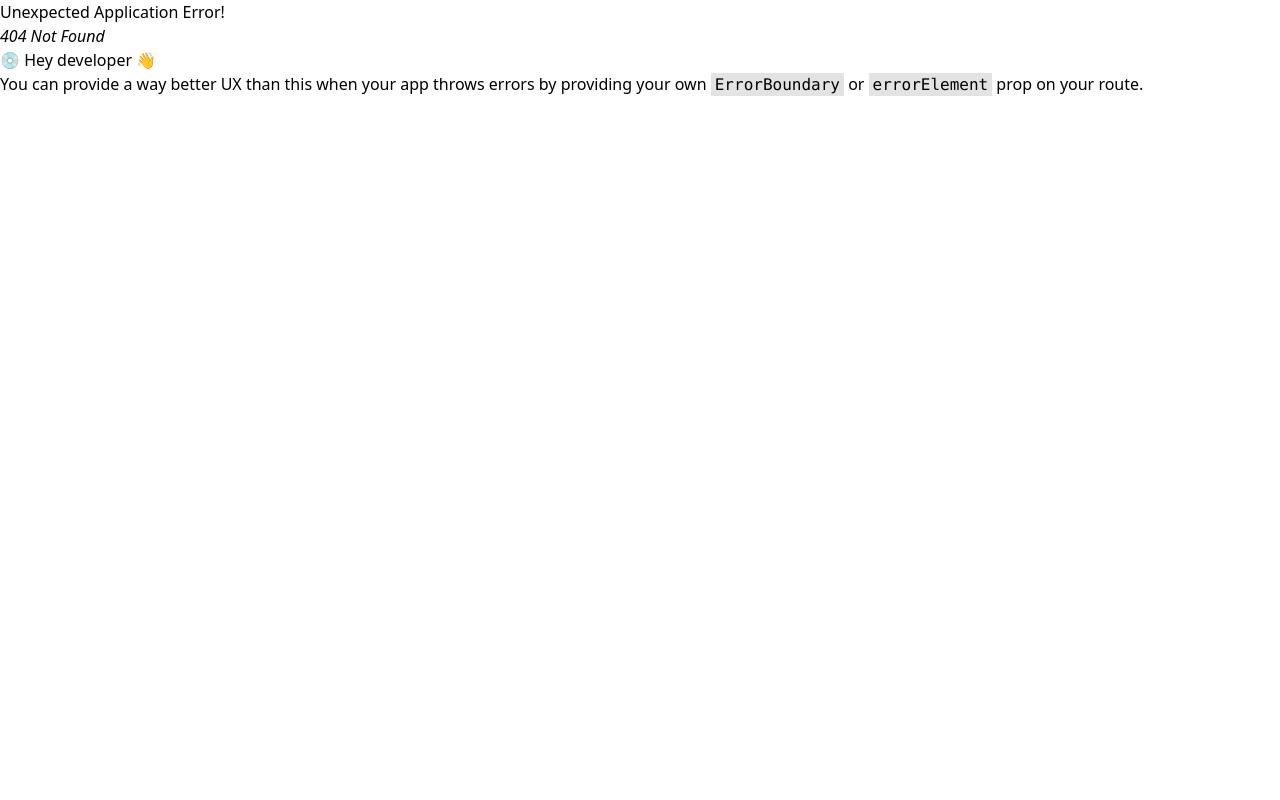
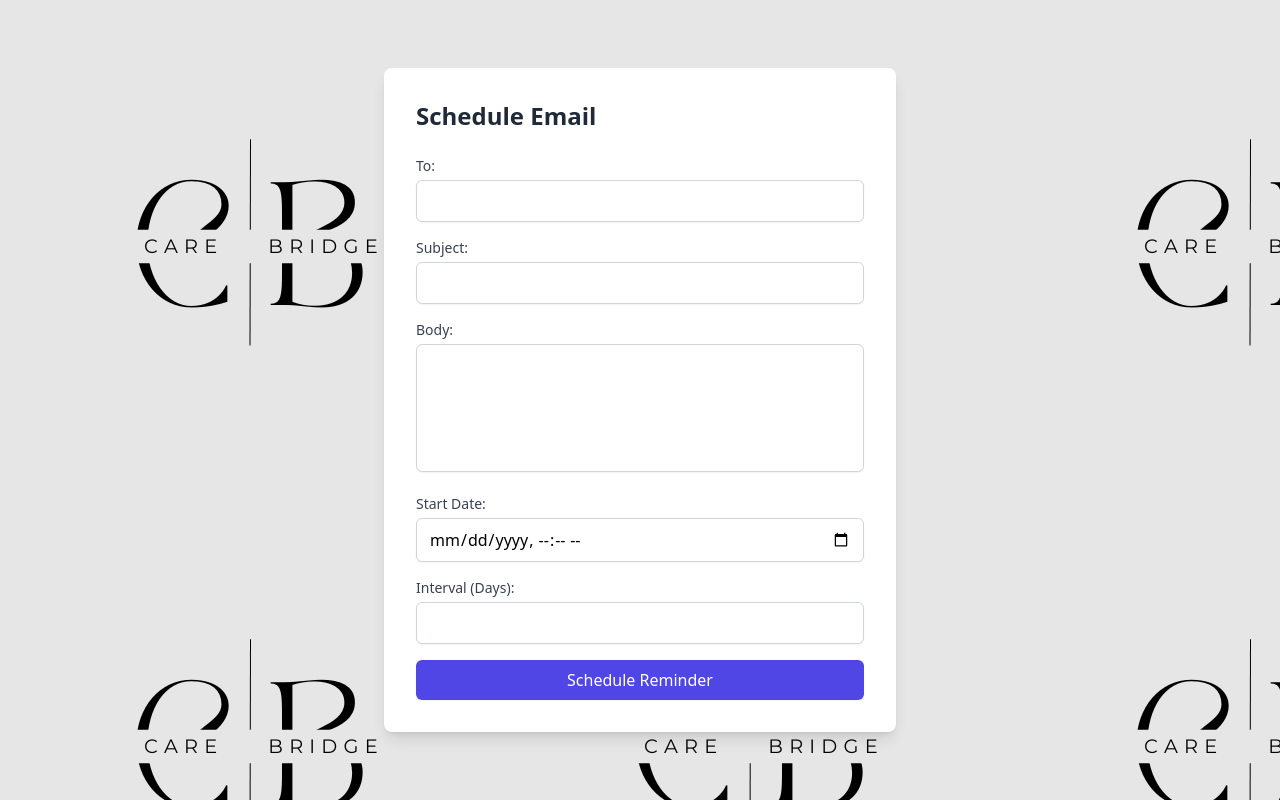
Before and after one commit to AarishShah/CareBridge, a React (Vite) app in the folder frontend/: page /doctor/dashboard/reminder in a window 1280 px wide. Before the commit this address had no page. Built offline with nearby package versions, Linux system fonts and the light colour scheme.

Commit message:
Add medicine reminder

```diff
--- a/frontend/src/App.jsx
+++ b/frontend/src/App.jsx
@@ -22,6 +22,7 @@ import ContactForm from "./components/header-links/ContactForm";
 import ReadAllPrescriptions from "./components/dashboards/prescription/ReadAllPrescriptions";
 import CreatePrescriptionForm from "./components/dashboards/prescription/CreatePrescriptionForm";
 import CreatePrescription from "./components/dashboards/prescription/CreatePrescription";
+import Reminder from './components/dashboards/reminders/Reminder';
 import AboutPage from "./components/header-links/AboutPage";
 import TeamPage from "./components/header-links/TeamPage";
 import DocFormTemp from "./components/auth/signup/DocFormTemp";
@@ -70,6 +71,7 @@ const router = createBrowserRouter([
   { path: "/patient/dashboard/medical-files/upload", element: <UploadFile /> },
   { path: "/patient/complete-profile", element: <FormTemp /> },
   { path: "/doctor/complete-profile", element: <DocFormTemp /> },
+  { path: '/doctor/dashboard/reminder', element: <Reminder /> },
   { path: "/prescription", element: <ReadAllPrescriptions /> },
   { path: "/create-prescription", element: <CreatePrescription /> },
   { path: "/create-prescription/:id", element: <CreatePrescriptionForm /> },
--- /dev/null
+++ b/frontend/src/components/dashboards/reminders/Reminder.jsx
@@ -0,0 +1,129 @@
+import { useState } from "react";
+import axios from "axios";
+import image from "../../../assets/2.png";
+
+const Reminder = () => {
+  const [emailData, setEmailData] = useState({
+    to: "",
+    subject: "",
+    text: "",
+    startDate: "",
+    intervalDays: "",
+  });
+  const [error, setError] = useState("");
+  const [success, setSuccess] = useState("");
+
+  const handleChange = (e) => {
+    setEmailData({
+      ...emailData,
+      [e.target.name]: e.target.value,
+    });
+  };
+
+  const handleSubmit = async (e) => {
+    e.preventDefault();
+
+    try {
+      await axios.post("http://localhost:5000/doctor/reminder", emailData, {
+        headers: {
+          Authorization: `Bearer ${localStorage.getItem("token")}`,
+        },
+      });
+      setSuccess("Email scheduled successfully!");
+      setError("");
+    } catch (err) {
+      setError("Failed to schedule email. Please check your input.");
+      setSuccess("");
+    }
+  };
+
+  return (
+    <div
+      className="flex items-center justify-center min-h-screen bg-gray-100"
+      style={{ backgroundImage: `url(${image})` }}
+    >
+      <div className="w-full max-w-lg p-8 bg-white shadow-lg rounded-lg">
+        <h1 className="text-2xl font-bold mb-6 text-gray-800">
+          Schedule Email
+        </h1>
+        <form onSubmit={handleSubmit} className="space-y-4">
+          <div>
+            <label className="block text-gray-700 text-sm font-medium mb-1">
+              To:
+            </label>
+            <input
+              type="email"
+              name="to"
+              value={emailData.to}
+              onChange={handleChange}
+              className="w-full px-3 py-2 border border-gray-300 rounded-md shadow-sm focus:outline-none focus:ring-2 focus:ring-indigo-500"
+              required
+            />
+          </div>
+          <div>
+            <label className="block text-gray-700 text-sm font-medium mb-1">
+              Subject:
+            </label>
+            <input
+              type="text"
+              name="subject"
+              value={emailData.subject}
+              onChange={handleChange}
+              className="w-full px-3 py-2 border border-gray-300 rounded-md shadow-sm focus:outline-none focus:ring-2 focus:ring-indigo-500"
+              required
+            />
+          </div>
+          <div>
+            <label className="block text-gray-700 text-sm font-medium mb-1">
+              Body:
+            </label>
+            <textarea
+              name="text"
+              value={emailData.text}
+              onChange={handleChange}
+              className="w-full px-3 py-2 border border-gray-300 rounded-md shadow-sm focus:outline-none focus:ring-2 focus:ring-indigo-500 h-32 resize-none"
+              required
+            ></textarea>
+          </div>
+          <div>
+            <label className="block text-gray-700 text-sm font-medium mb-1">
+              Start Date:
+            </label>
+            <input
+              type="datetime-local"
+              name="startDate"
+              value={emailData.startDate}
+              onChange={handleChange}
+              className="w-full px-3 py-2 border border-gray-300 rounded-md shadow-sm focus:outline-none focus:ring-2 focus:ring-indigo-500"
+              required
+            />
+          </div>
+          <div>
+            <label className="block text-gray-700 text-sm font-medium mb-1">
+              Interval (Days):
+            </label>
+            <input
+              type="number"
+              min={0}
+              name="intervalDays"
+              value={emailData.intervalDays}
+              onChange={handleChange}
+              className="w-full px-3 py-2 border border-gray-300 rounded-md shadow-sm focus:outline-none focus:ring-2 focus:ring-indigo-500"
+              required
+            />
+          </div>
+          <button
+            type="submit"
+            className="w-full bg-indigo-600 text-white px-4 py-2 rounded-md shadow-sm hover:bg-indigo-700 focus:outline-none focus:ring-2 focus:ring-indigo-500"
+          >
+            Schedule Reminder
+          </button>
+        </form>
+        {success && <p className="mt-4 text-green-600">{success}</p>}
+        {error && <p className="mt-4 text-red-600">{error}</p>}
+      </div>
+    </div>
+  );
+};
+
+export default Reminder;
--- a/frontend/src/components/ui/Dashboard.jsx
+++ b/frontend/src/components/ui/Dashboard.jsx
@@ -1,4 +1,4 @@
-import React, { useState } from 'react';
+import { useState } from 'react';
 import Header from '../Header';
 import Sidebar from '../ui/Sidebar';
 import image from '../../assets/8.png';
--- a/frontend/src/components/ui/doctorImagesData.js
+++ b/frontend/src/components/ui/doctorImagesData.js
@@ -43,6 +43,14 @@ const doctorImagesData = [
       { text: "View Assigned Patients", path: "/view-assigned-patients" },
     ],
   },
+  {
+    src: image2,
+    heading: "Send Reminder",
+    text: "Send reminder to your patients </br> to take their medicine",
+    buttons: [
+      { text: "Send Reminder", path: "reminder" },
+    ],
+  },
 ];
 
 export default doctorImagesData;
```
